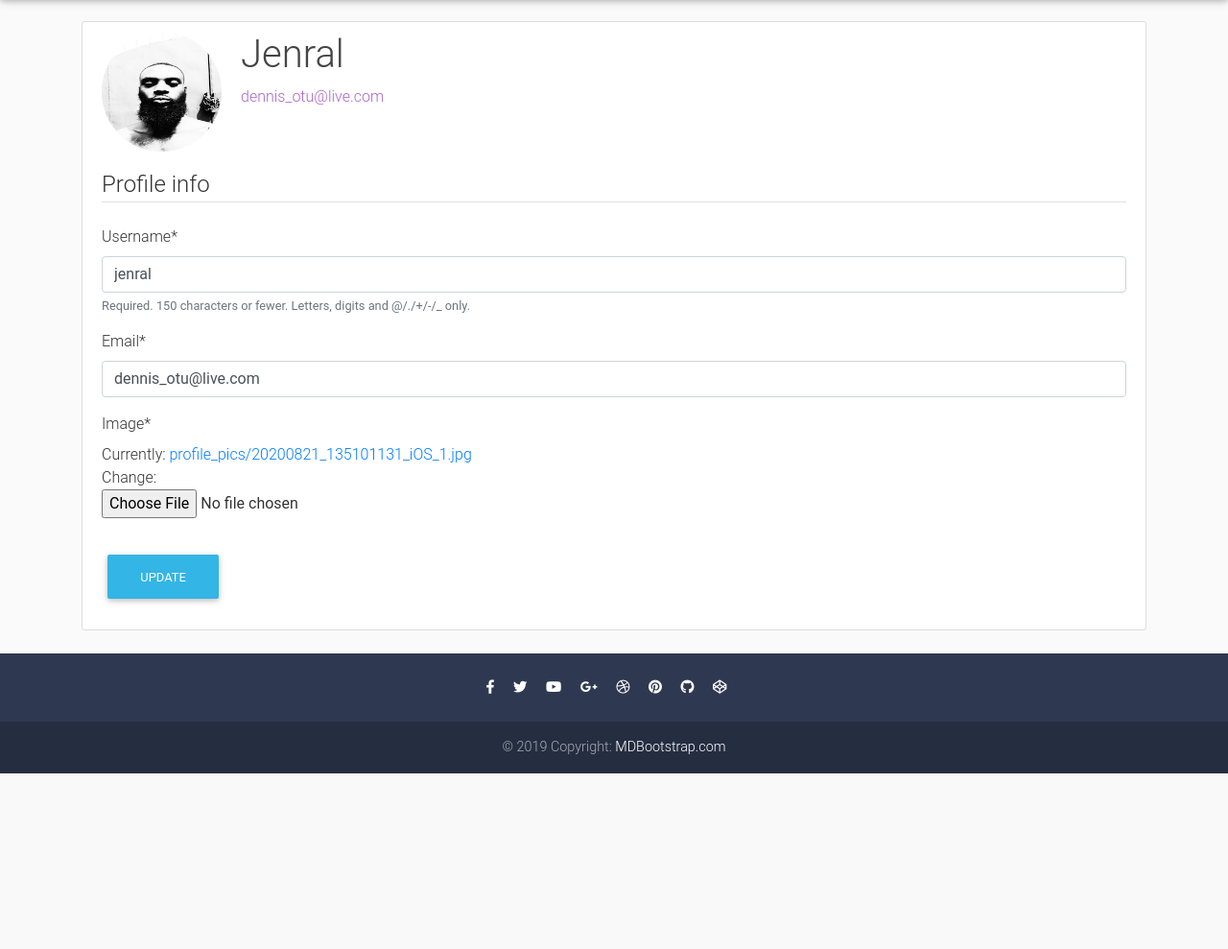
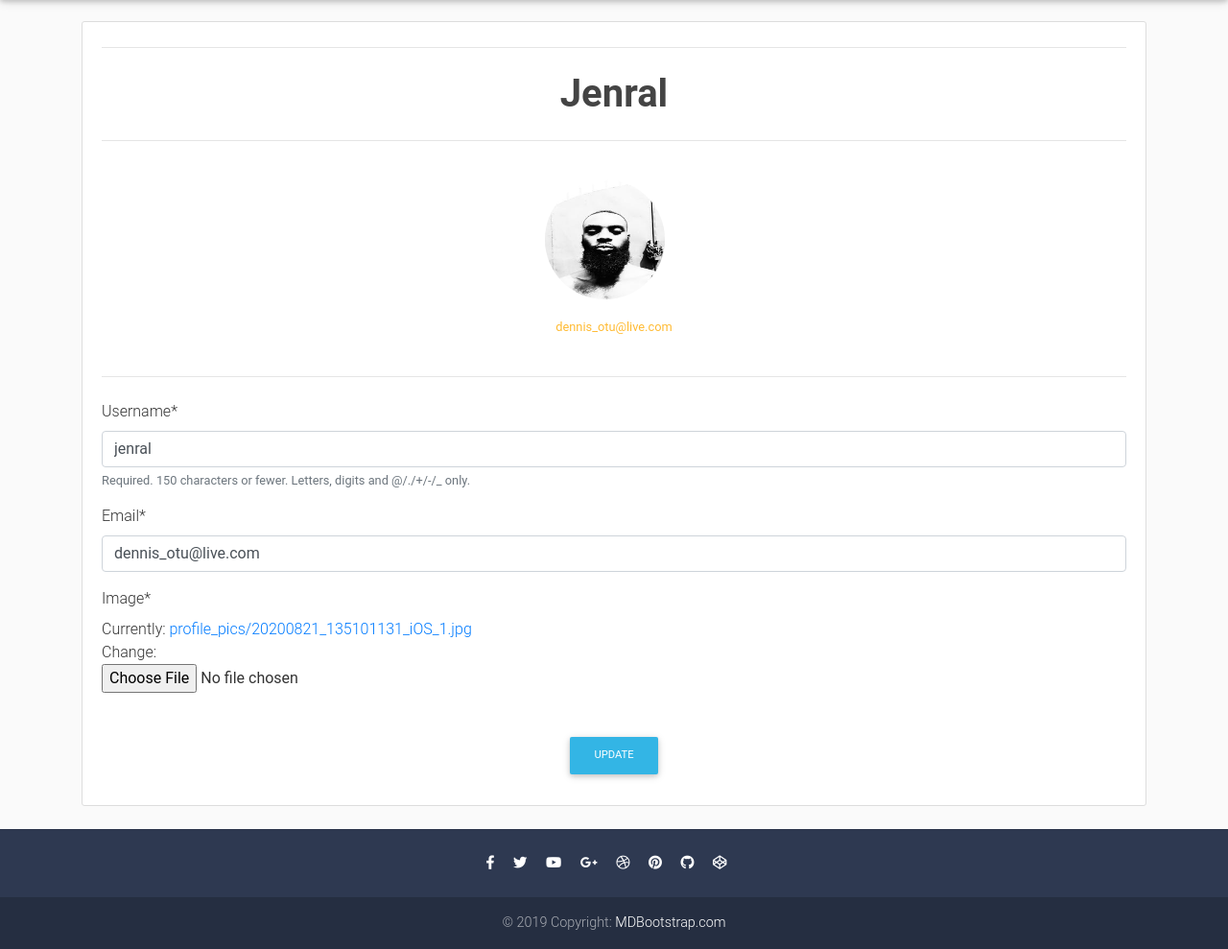
Before and after one commit to DennisOtu/Blog-with-Django, a Django app: page /profile/ in a window 1280 px wide. Shown: the part 58-1047 px from the top of the page at 96% size. Before the commit the page ends 864 px from the top, so only its background shows below. Run offline with Django 3.2, Linux system fonts and the light colour scheme; a user stored in the database is signed in; data comes from the database, SQL or seed files in the repository; both versions use the stored data as it was after the commit; some libraries are stand-ins or nearby versions; some web fonts are replaced.

Commit message:
profile page redesign

```diff
--- a/django_blog/blog/templates/blog/post_form.html
+++ b/django_blog/blog/templates/blog/post_form.html
@@ -2,7 +2,7 @@
 {% load crispy_forms_tags %}
 {% block content %}
     <div class="content-section">
-        <h4 class="font-weight-bold mt-4">Blog Post</h4>
+        <h2 class="text-center font-weight-bold mt-4">Blog Post</h2>
         <form method="POST">
             {% csrf_token %}
             <fieldset class="form-group wow fadeInDown">
@@ -10,7 +10,7 @@
                 {{ form|crispy }}
             </fieldset>
             <div class="form-group text-center">
-                <button class="btn btn-info btn-md" type="submit">Post</button>
+                <button class="btn btn-info btn-md wow fadeInUp" type="submit">Post</button>
             </div>
         </form>
     </div>
--- a/django_blog/users/templates/users/profile.html
+++ b/django_blog/users/templates/users/profile.html
@@ -1,23 +1,25 @@
 {% extends 'blog/base.html' %}
 {% load crispy_forms_tags %}
 {% block content %}
-  <div class="content-section wow fadeInLeft">
-    <div class="media">
-      <img class="rounded-circle account-img" src="{{ user.profile.image.url }}">
+  <div class="content-section">
+    <div class="text-center media">
       <div class="media-body">
-        <h2 style="text-transform: capitalize;" class="account-heading">{{ user.username }}</h2>
-        <p class="text-secondary">{{ user.email }}</p>
+        <hr>
+        <h2 style="text-transform: capitalize;" class="font-weight-bold account-heading my-4 wow fadeInDown">{{ user.username }}</h2>
+        <hr>
+        <img class="rounded-circle account-img mt-4 wow fadeIn" src="{{ user.profile.image.url }}">
+        <p class="text-warning wow fadeInDown"><small>{{ user.email }}</small></p>
       </div>
     </div>
+    <hr class="wow fadeInDown my-4">
     <form method="POST" enctype="multipart/form-data">
       {% csrf_token %}
-      <fieldset class="form-group">
-          <legend class="border-bottom mb-4">Profile info</legend>
+      <fieldset class="my-4 form-group wow fadeInLeft">
           {{ u_form|crispy }}
           {{ p_form|crispy }}
       </fieldset>
-      <div class="form-group">
-          <button class="btn btn-info" type="submit">Update</button>
+      <div class="text-center form-group">
+          <button class="btn btn-info btn-md wow fadeInUp" type="submit">Update</button>
       </div>
     </form>
   </div>
```
Also changed, not shown: django_blog/blog/templates/blog/post_confirm_delete.html (+7 -6 lines), django_blog/blog/templates/blog/post_detail.html (+6 -2 lines), django_blog/blog/templates/blog/user_posts.html (+5 -5 lines), django_blog/users/templates/users/login.html (+5 -3 lines), django_blog/users/templates/users/register.html (+4 -3 lines), django_blog/db.sqlite3.
